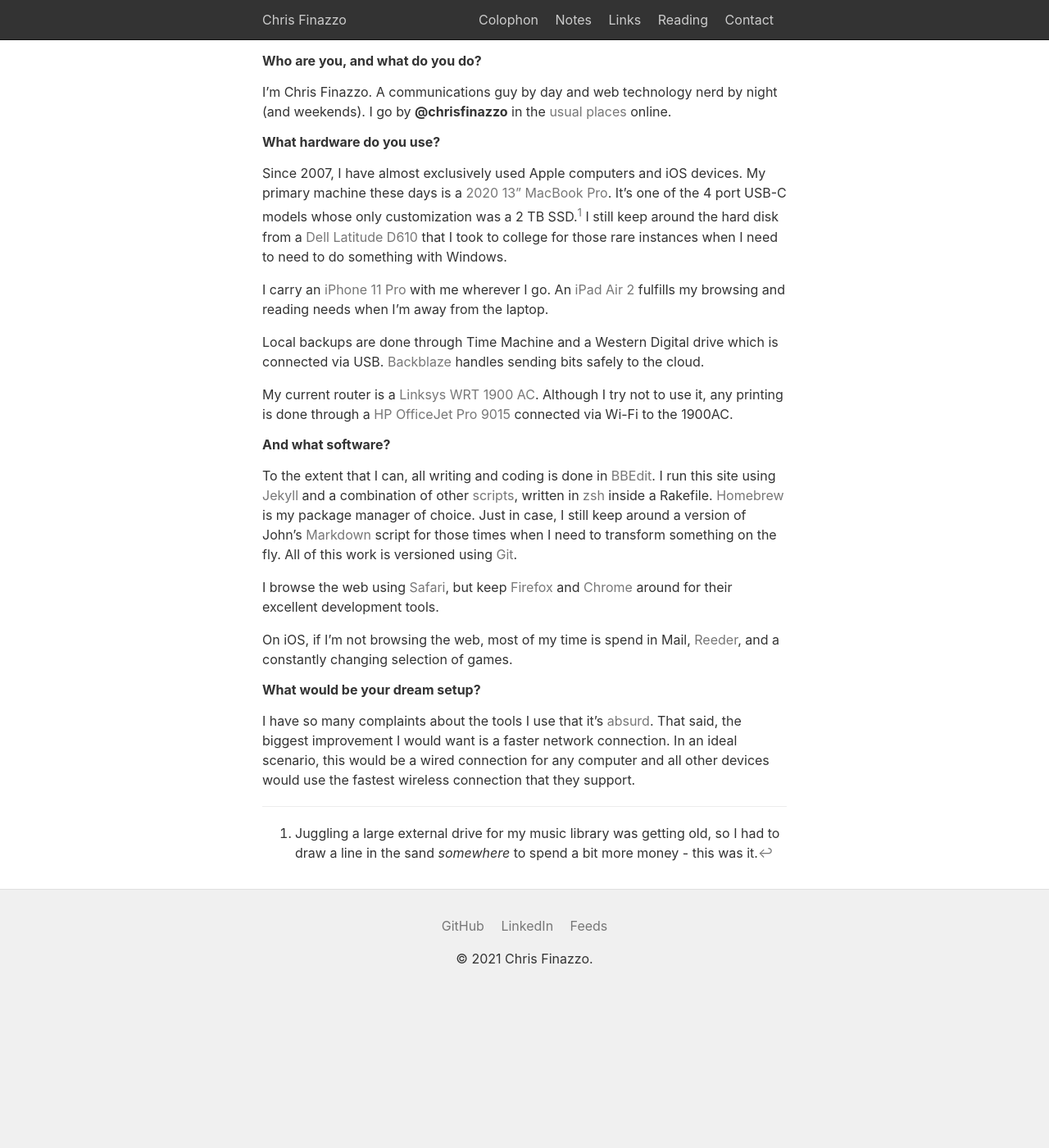
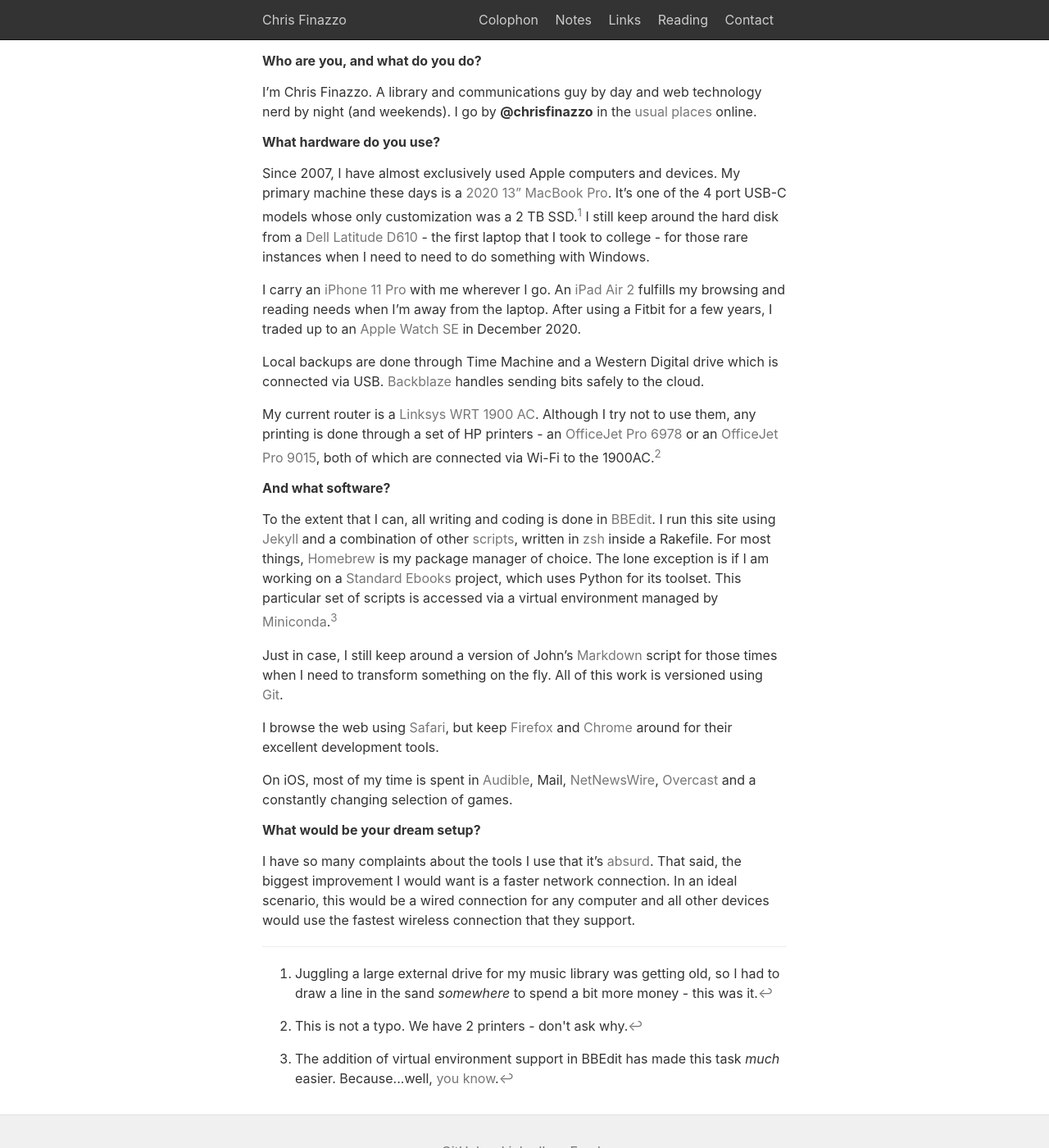
Before and after one commit to chrisfinazzo/blog, a Jekyll site: the page built from colophon.md, in a window 1280 px wide and 1400 px high. Shown: the whole window at 82% size. Built offline with Jekyll 4.4.1, drawn with Linux system fonts in a browser that asks for light colours.

Commit message:
Update Colophon

```diff
--- a/colophon.md
+++ b/colophon.md
@@ -5,35 +5,41 @@
 
 #### Who are you, and what do you do?
 
-I'm Chris Finazzo. A communications guy by day and web technology nerd by night (and weekends). I go by **@chrisfinazzo** in the [usual]({{ site.github.url }}) [places]({{ site.twitter.url }}) online.
+I'm Chris Finazzo. A library and communications guy by day and web technology nerd by night (and weekends). I go by **@chrisfinazzo** in the [usual]({{ site.github.url }}) [places]({{ site.twitter.url }}) online.
 
 #### What hardware do you use?
 
-Since 2007, I have almost exclusively used Apple computers and iOS devices. My primary machine these days is a [2020 13" MacBook Pro][]. It's one of the 4 port USB-C models whose only customization was a 2 TB SSD.<sup id="fn1-colophon"><a href="#fn1-colophon">1</a></sup> I still keep around the hard disk from a [Dell Latitude D610][] that I took to college for those rare instances when I need to need to do something with Windows.
+Since 2007, I have almost exclusively used Apple computers and devices. My primary machine these days is a [2020 13" MacBook Pro][]. It's one of the 4 port USB-C models whose only customization was a 2 TB SSD.<sup id="fn1-colophon"><a href="#fn1-colophon">1</a></sup> I still keep around the hard disk from a [Dell Latitude D610][] - the first laptop that I took to college - for those rare instances when I need to need to do something with Windows.
 
 [2020 13" MacBook Pro]: http://en.wikipedia.org/wiki/MacBook_Pro#3rd_generation_.28Retina.29
 
 [Dell Latitude D610]: http://en.wikipedia.org/wiki/Dell_Latitude#Latitude_D610
 
-I carry an [iPhone 11 Pro][] with me wherever I go. An [iPad Air 2][] fulfills my browsing and reading needs when I'm away from the laptop.
+I carry an [iPhone 11 Pro][] with me wherever I go. An [iPad Air 2][] fulfills my browsing and reading needs when I'm away from the laptop. After using a Fitbit for a few years, I traded up to an [Apple Watch SE][] in December 2020.
 
 [iPhone 11 Pro]: https://en.wikipedia.org/wiki/IPhone_11_Pro
 
 [iPad Air 2]: http://www.apple.com/ipad-air-2/
 
+[Apple Watch SE]: https://www.apple.com/apple-watch-se/
+
 Local backups are done through Time Machine and a Western Digital drive which is connected via USB. [Backblaze][] handles sending bits safely to the cloud.
 
-My current router is a [Linksys WRT 1900 AC][]. Although I try not to use it, any printing is done through a [HP OfficeJet Pro 9015][] connected via Wi-Fi to the 1900AC.
+My current router is a [Linksys WRT 1900 AC][]. Although I try not to use them, any printing is done through a set of HP printers - an [OfficeJet Pro 6978][] or an [OfficeJet Pro 9015][], both of which are connected via Wi-Fi to the 1900AC.<sup id="fn2-colophon"><a href="#fn2-colophon">2</a></sup>
 
 [Backblaze]: https://www.backblaze.com
 
 [Linksys WRT 1900 AC]: https://www.linksys.com/us/p/P-WRT1900AC/
 
-[HP OfficeJet Pro 9015]: https://www.hp.com/us-en/shop/pdp/hp-officejet-pro-9015-all-in-one-printer
+[OfficeJet Pro 6978]: https://www.hp.com/us-en/shop/pdp/hp-officejet-pro-6978-all-in-one-printer
+
+[OfficeJet Pro 9015]: https://www.hp.com/us-en/shop/pdp/hp-officejet-pro-9015-all-in-one-printer
 
 #### And what software?
 
-To the extent that I can, all writing and coding is done in [BBEdit][]. I run this site using [Jekyll][] and a combination of other [scripts][], written in [zsh][] inside a Rakefile. [Homebrew][] is my package manager of choice. Just in case, I still keep around a version of John's [Markdown][] script for those times when I need to transform something on the fly. All of this work is versioned using [Git][].
+To the extent that I can, all writing and coding is done in [BBEdit][]. I run this site using [Jekyll][] and a combination of other [scripts][], written in [zsh][] inside a Rakefile. For most things, [Homebrew][] is my package manager of choice. The lone exception is if I am working on a [Standard Ebooks][] project, which uses Python for its toolset. This particular set of scripts is accessed via a virtual environment managed by [Miniconda][].<sup id="fn3-colophon"><a href="#fn3-colophon">3</a></sup>
+
+Just in case, I still keep around a version of John's [Markdown][] script for those times when I need to transform something on the fly. All of this work is versioned using [Git][].
 
 [BBEdit]: http://www.barebones.com/products/bbedit/
 
@@ -44,6 +50,10 @@
 [zsh]: http://zsh.sourceforge.net
 
 [Homebrew]: http://brew.sh
+
+[Standard Ebooks]: https://standardebooks.org
+
+[Miniconda]: https://docs.conda.io/en/latest/miniconda.html
 
 [Markdown]: http://daringfireball.net/projects/downloads/Markdown_1.0.1.zip
 
@@ -57,9 +67,13 @@
 
 [Chrome]: https://www.google.com/intl/en/chrome/browser/
 
-On iOS, if I'm not browsing the web, most of my time is spend in Mail, [Reeder][], and a constantly changing selection of games.
+On iOS, most of my time is spent in [Audible][], Mail, [NetNewsWire][], [Overcast][] and a constantly changing selection of games.
 
-[Reeder]: http://reederapp.com/ios/
+[Audible]: https://www.audible.com
+
+[NetNewsWire]: https://netnewswire.com
+
+[Overcast]: https://overcast.fm
 
 #### What would be your dream setup?
 
@@ -74,5 +88,11 @@
     <li id="fn1-colophon">
       <p>Juggling a large external drive for my music library was getting old, so I had to draw a line in the sand <i>somewhere</i> to spend a bit more money - this was it.<a href="#fn1-colophon" class="footnoteBackLink" title="Jump back to footnote 1 in the text.">↩</a></p>
     </li>
+    <li id="fn2-colophon">
+      <p>This is not a typo. We have 2 printers - don't ask why.<a href="#fn2-colophon" class="footnoteBackLink" title="Jump back to footnote 2 in the text.">↩</a></p>
+    </li>
+    <li id="fn3-colophon">
+      <p>The addition of virtual environment support in BBEdit has made this task <i>much</i> easier. Because...well, <a href="https://xkcd.com/1987/">you know</a>.<a href="#fn3-colophon" class="footnoteBackLink" title="Jump back to footnote 3 in the text.">↩</a></p>
+    </li>
   </ol>
 </div>
```
